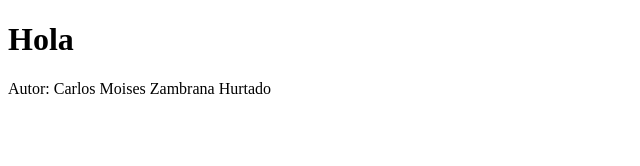
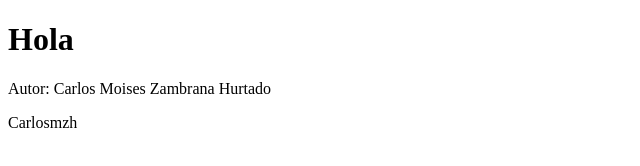
Before and after one commit to Carlosmzh/practica-git-individual, a plain HTML site: page index.html in a window 1280 px wide. Shown: the full height of the page, 0-640 px from the left. Drawn offline with Linux system fonts and the light colour scheme.

Commit message:
feat: se agregó un footer

```diff
--- a/index.html
+++ b/index.html
@@ -8,4 +8,5 @@
 <body>
     <p>Autor: Carlos Moises Zambrana Hurtado</p>
 </body>
+<footer>Carlosmzh</footer>
 </html>
```
